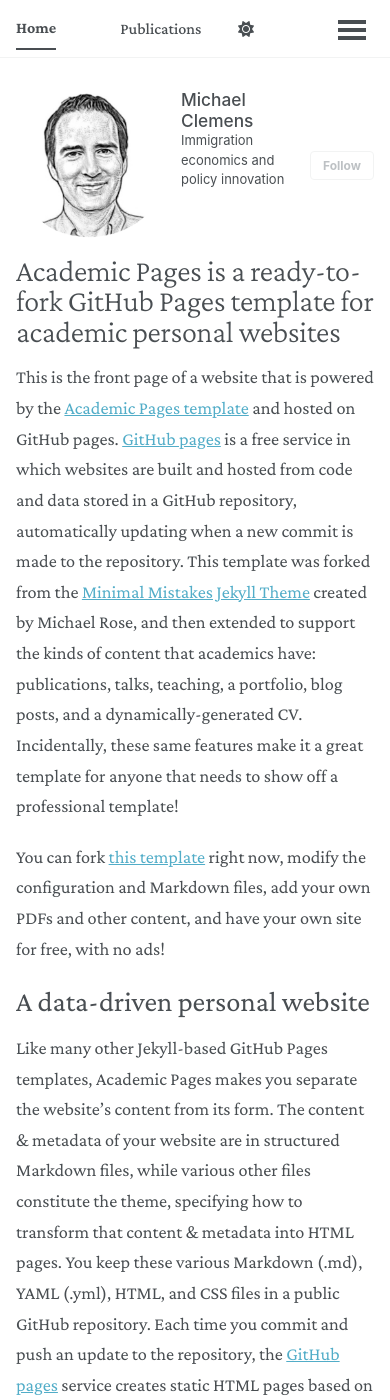
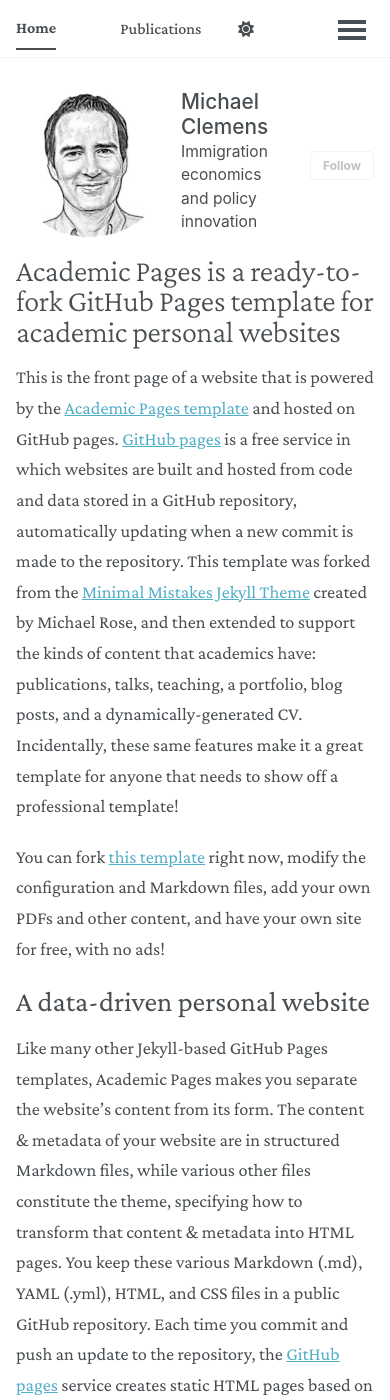
Before and after one commit to mcleme25/mcleme25.github.io, a Jekyll site: the page built from _pages/about.md, in a window 390 px wide and 1400 px high. Built offline with Jekyll 4.4.1, drawn with Linux system fonts in a browser that asks for light colours; a script bundle is joined from its source files by our own code; library files that are not in the unit come from our copies.

Commit message:
Update custom.css
Name larger font

```diff
--- a/assets/css/custom.css
+++ b/assets/css/custom.css
@@ -77,7 +77,7 @@ h6,
   .author__content,
   .author__bio,
   .author__urls {
-    font-size: 1.08em;
+    font-size: 1.3em;
   }
 
   .author__avatar,
```
